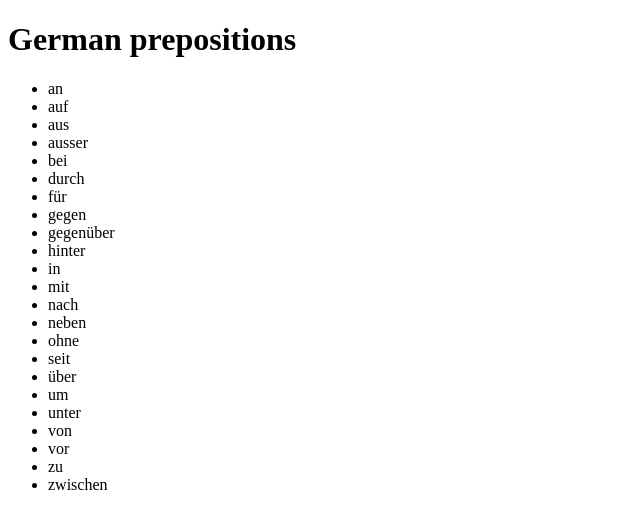
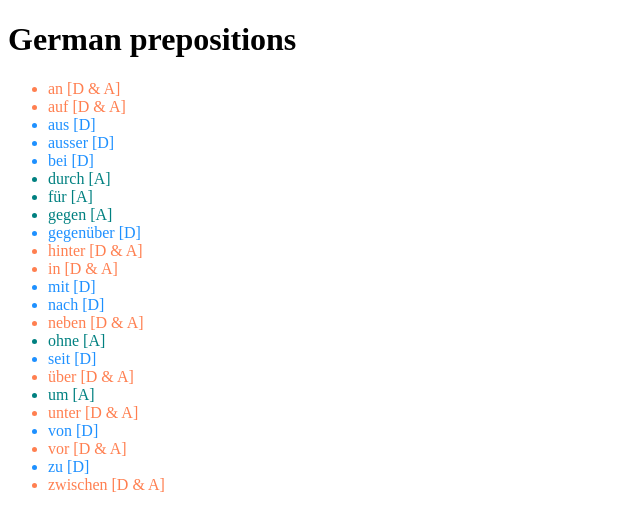
Before and after one commit to mathieu-anderson/german-prepositions, a React (Create React App) app: page / in a window 1280 px wide. Shown: the top 530 px of the page, without its empty margins (0-640 px from the left). Built offline with nearby package versions, Linux system fonts and the light colour scheme.

Commit message:
Add color

```diff
--- a/src/Prepositions.tsx
+++ b/src/Prepositions.tsx
@@ -15,7 +15,15 @@ const Prepositions = (props: { definitions: Definitions }) => {
     <div>
       <ul>
         {
-          props.definitions.map(definition => <li>{definition.name}</li>)
+          props.definitions.map(definition => {
+            if (definition.dative && definition.accusative) {
+              return <li style={{ color: 'coral' }}>{definition.name} [D & A]</li>
+            }
+
+            return definition.dative
+              ? <li style={{ color: 'dodgerblue'}}>{definition.name} [D]</li>
+              : <li style={{ color: 'teal' }}>{definition.name} [A]</li>
+          })
         }
       </ul>
     </div>
```
